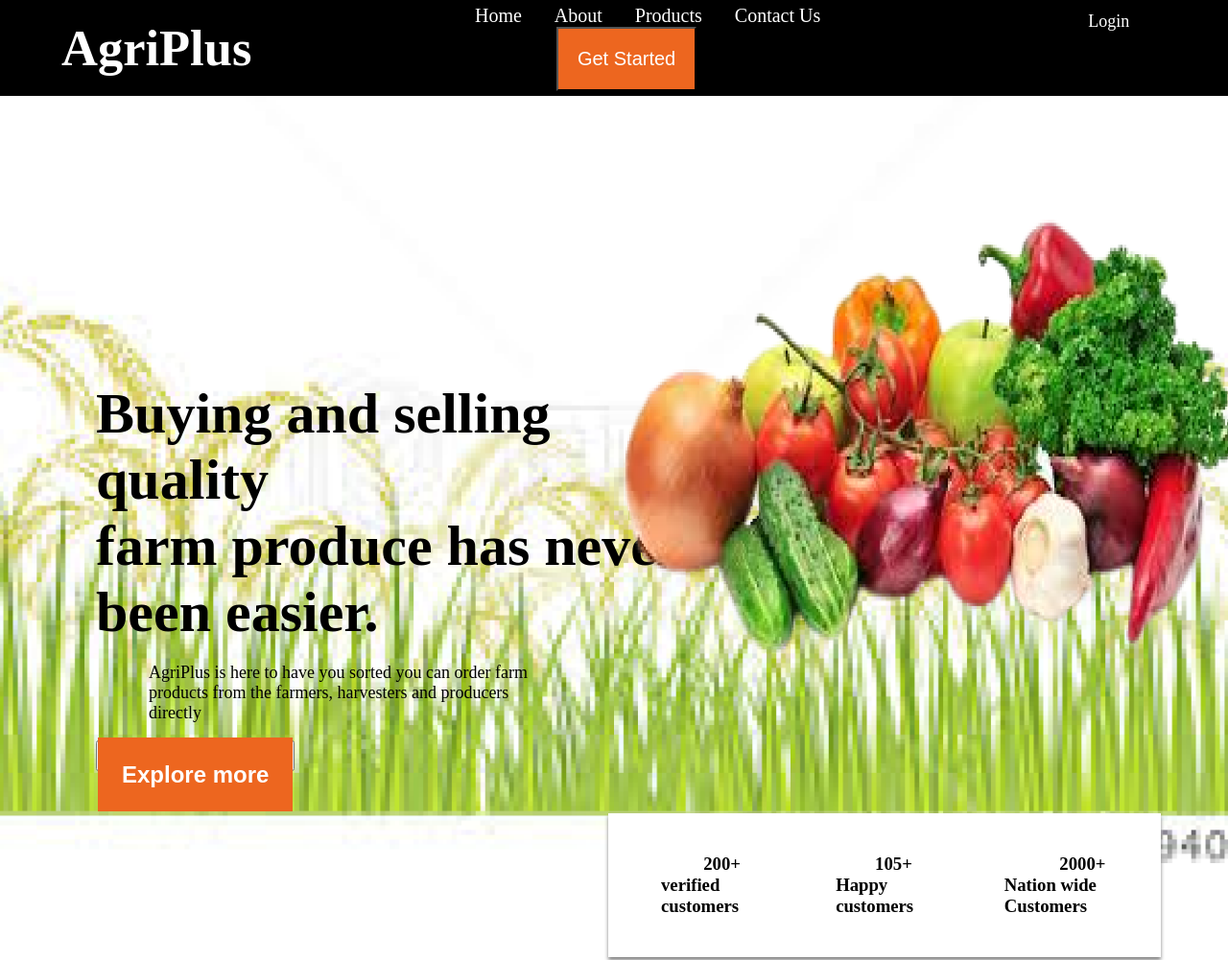
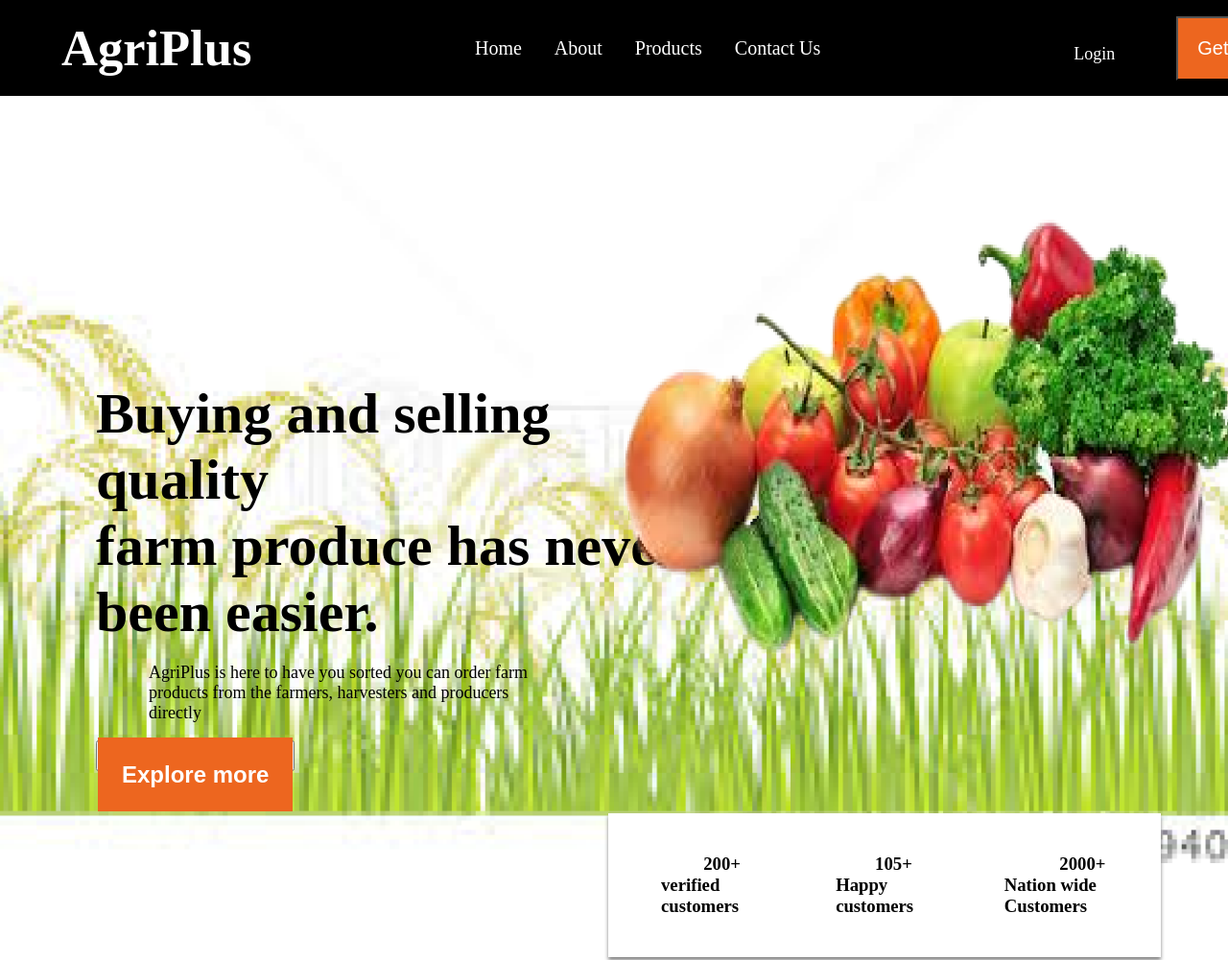
Before and after one commit to Josekariz/AgriPlus-Website, a plain HTML site: page index.html in a window 1280 px wide. Shown: the top 1001 px of the page at 96% size. Drawn offline with Linux system fonts and the light colour scheme.

Commit message:
change padding-right of contact us

```diff
--- a/assets/css/index.css
+++ b/assets/css/index.css
@@ -38,7 +38,7 @@ a {
   font-weight: 500;
 }
 .contact {
-  padding-right: 125px;
+  padding-right: 110px;
   box-sizing: border-box;
 }
 .login {
```
